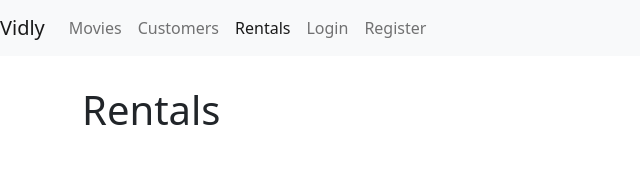
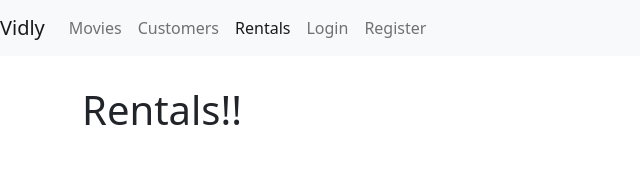
Before and after one commit to effi1994/study-react, a React (Create React App) app: page /rentals in a window 1280 px wide. Shown: the top 184 px of the page, without its empty margins (0-640 px from the left). Built offline with nearby package versions, Linux system fonts and the light colour scheme.

Commit message:
check in new latter

```diff
--- a/src/components/rentals.jsx
+++ b/src/components/rentals.jsx
@@ -1,7 +1,7 @@
 import React from 'react'
 
 const Rentals = () => {
-       return (  <h1>Rentals</h1>);
+       return (  <h1>Rentals!!</h1>);
 }
 
 export default Rentals;
```
Also changed, not shown: 1 other file (tests, documents, lock files or other folders).
